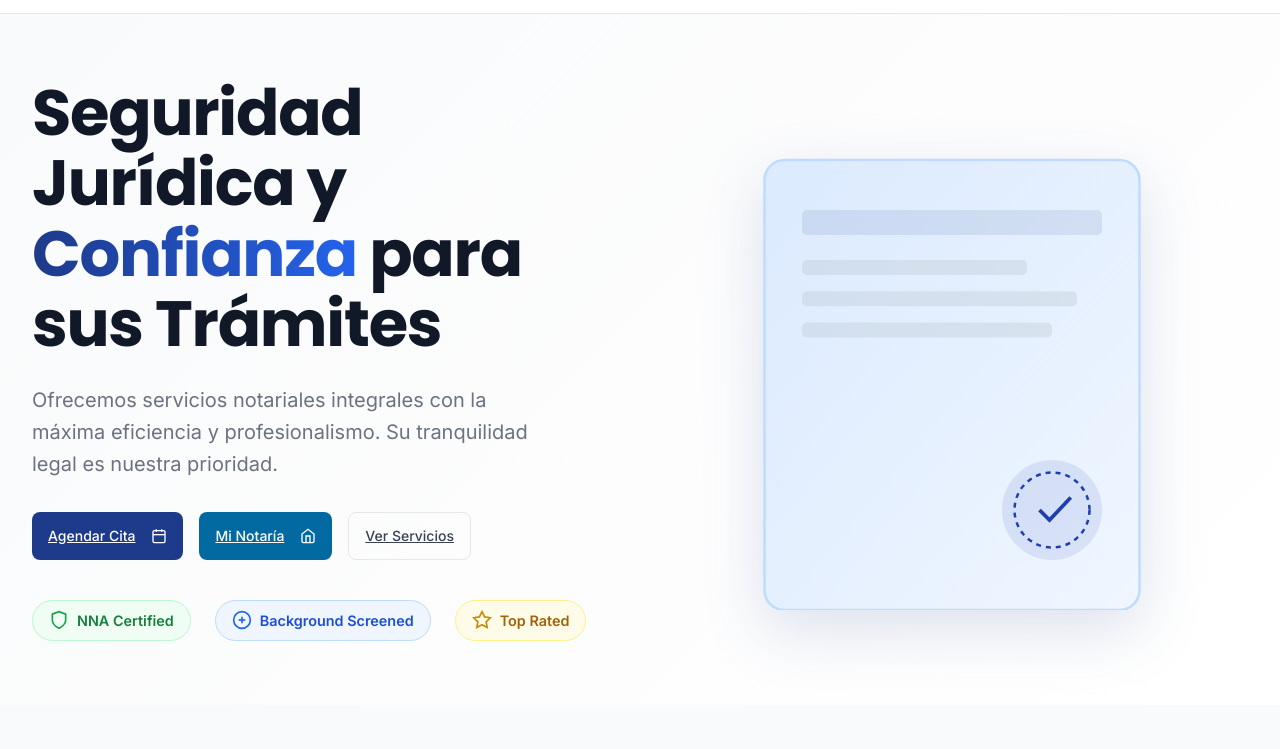
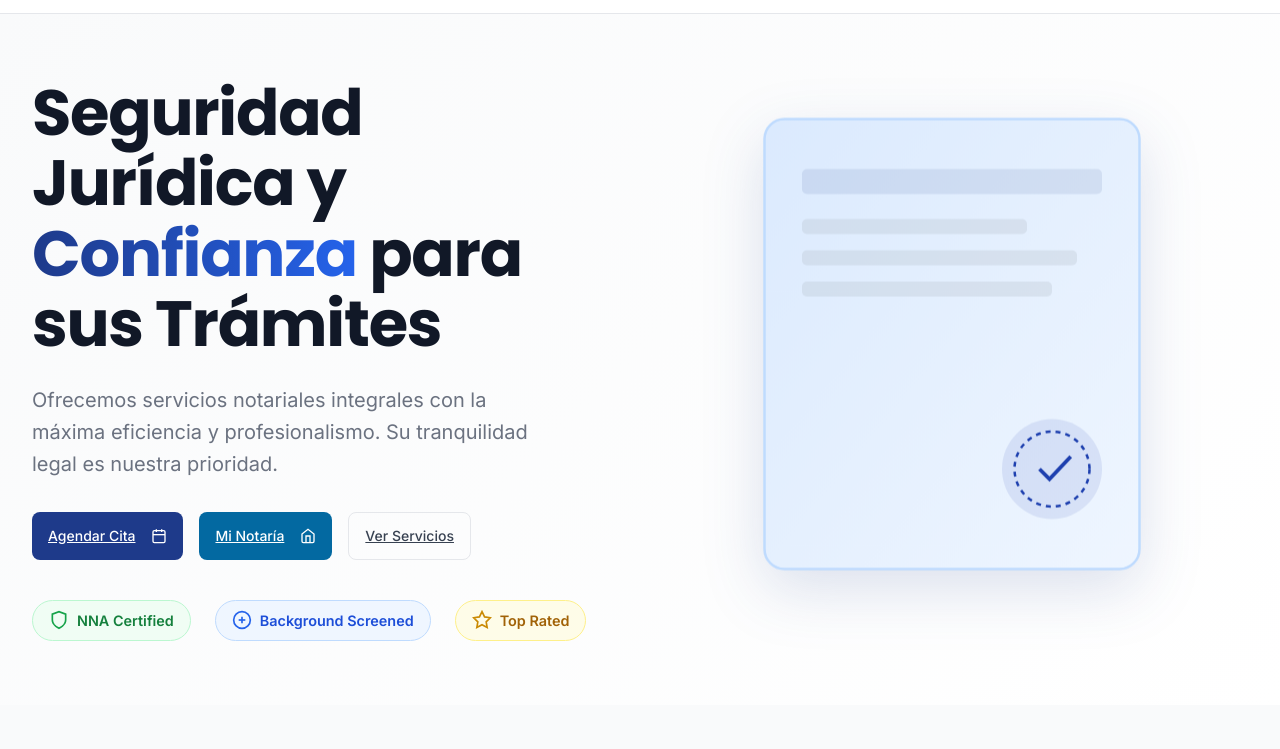
Before and after one commit to MashLanzer/Notary-Public-CRM, a plain HTML site: page public/landing.html in a window 1280 px wide. Shown: the part 51-800 px from the top of the page. Drawn offline with Linux system fonts and the light colour scheme; no server answers.

Commit message:
Adjusted hero graphic position and added float animation

```diff
--- a/public/landing.html
+++ b/public/landing.html
@@ -321,6 +321,20 @@
             color: white;
         }
 
+        @keyframes float {
+            0% {
+                transform: translateY(0px);
+            }
+
+            50% {
+                transform: translateY(-15px);
+            }
+
+            100% {
+                transform: translateY(0px);
+            }
+        }
+
         @media (max-width: 768px) {
             .hero-content {
                 grid-template-columns: 1fr;
@@ -441,7 +455,7 @@
                 </div>
             </div>
 
-            <div class="hero-graphic">
+            <div class="hero-graphic" style="animation: float 6s ease-in-out infinite;">
                 <svg viewBox="0 0 400 400" xmlns="http://www.w3.org/2000/svg"
                     style="width: 100%; height: auto; max-width: 500px; display: block; margin: 0 auto; filter: drop-shadow(0 20px 30px rgba(30, 58, 138, 0.15));">
                     <defs>
@@ -450,18 +464,18 @@
                             <stop offset="100%" style="stop-color:#eff6ff;stop-opacity:1" />
                         </linearGradient>
                     </defs>
-                    <rect x="50" y="40" width="300" height="360" rx="16" fill="url(#grad1)" stroke="#bfdbfe"
+                    <rect x="50" y="10" width="300" height="360" rx="16" fill="url(#grad1)" stroke="#bfdbfe"
                         stroke-width="2" />
-                    <rect x="80" y="80" width="240" height="20" rx="4" fill="#1e3a8a" opacity="0.1" />
-                    <rect x="80" y="120" width="180" height="12" rx="4" fill="#9ca3af" opacity="0.2" />
-                    <rect x="80" y="145" width="220" height="12" rx="4" fill="#9ca3af" opacity="0.2" />
-                    <rect x="80" y="170" width="200" height="12" rx="4" fill="#9ca3af" opacity="0.2" />
+                    <rect x="80" y="50" width="240" height="20" rx="4" fill="#1e3a8a" opacity="0.1" />
+                    <rect x="80" y="90" width="180" height="12" rx="4" fill="#9ca3af" opacity="0.2" />
+                    <rect x="80" y="115" width="220" height="12" rx="4" fill="#9ca3af" opacity="0.2" />
+                    <rect x="80" y="140" width="200" height="12" rx="4" fill="#9ca3af" opacity="0.2" />
 
                     <!-- Decorative Circle/Seal -->
-                    <circle cx="280" cy="320" r="40" fill="#1e40af" opacity="0.1" />
-                    <circle cx="280" cy="320" r="30" fill="none" stroke="#1e40af" stroke-width="2"
+                    <circle cx="280" cy="290" r="40" fill="#1e40af" opacity="0.1" />
+                    <circle cx="280" cy="290" r="30" fill="none" stroke="#1e40af" stroke-width="2"
                         stroke-dasharray="4 4" />
-                    <path d="M270 320L278 328L295 310" stroke="#1e40af" stroke-width="3" fill="none" />
+                    <path d="M270 290L278 298L295 280" stroke="#1e40af" stroke-width="3" fill="none" />
                 </svg>
             </div>
         </div>
```
